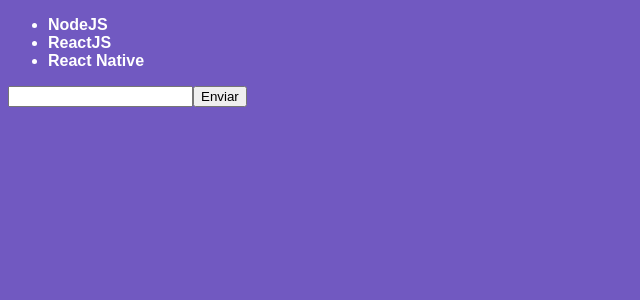
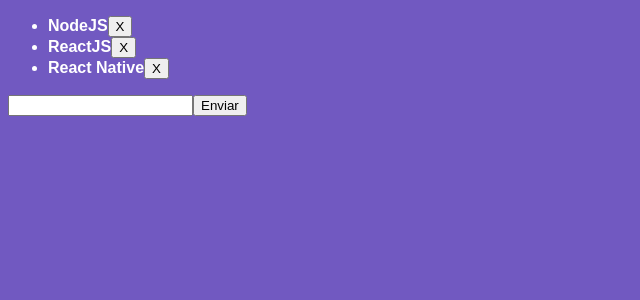
Before and after one commit to radaelilucca/ReactJS-First-steeps, a React app: page / in a window 1280 px wide. Shown: the top 300 px of the page, without its empty margins (0-640 px from the left). Built offline with nearby package versions, Linux system fonts and the light colour scheme.

Commit message:
Deleting itens from state

```diff
--- a/src/components/TechList.js
+++ b/src/components/TechList.js
@@ -24,6 +24,10 @@
       techs: [...this.state.techs, this.state.newTech],
       newTech: ''
     })
+  }
+
+  handleDelete = (tech) => {
+    this.setState({ techs: this.state.techs.filter(t => t !== tech) })
 
   }
 
@@ -35,7 +39,12 @@
 
         <ul>{
         this.state.techs.map(tech =>
-          <li key={tech}>{tech}</li>)
+          (
+            <li key={tech}>
+              {tech}
+              <button type='button' onClick={() => this.handleDelete(tech)}>X</button>
+              </li>
+          ))
         }</ul>
 
         <input
```
